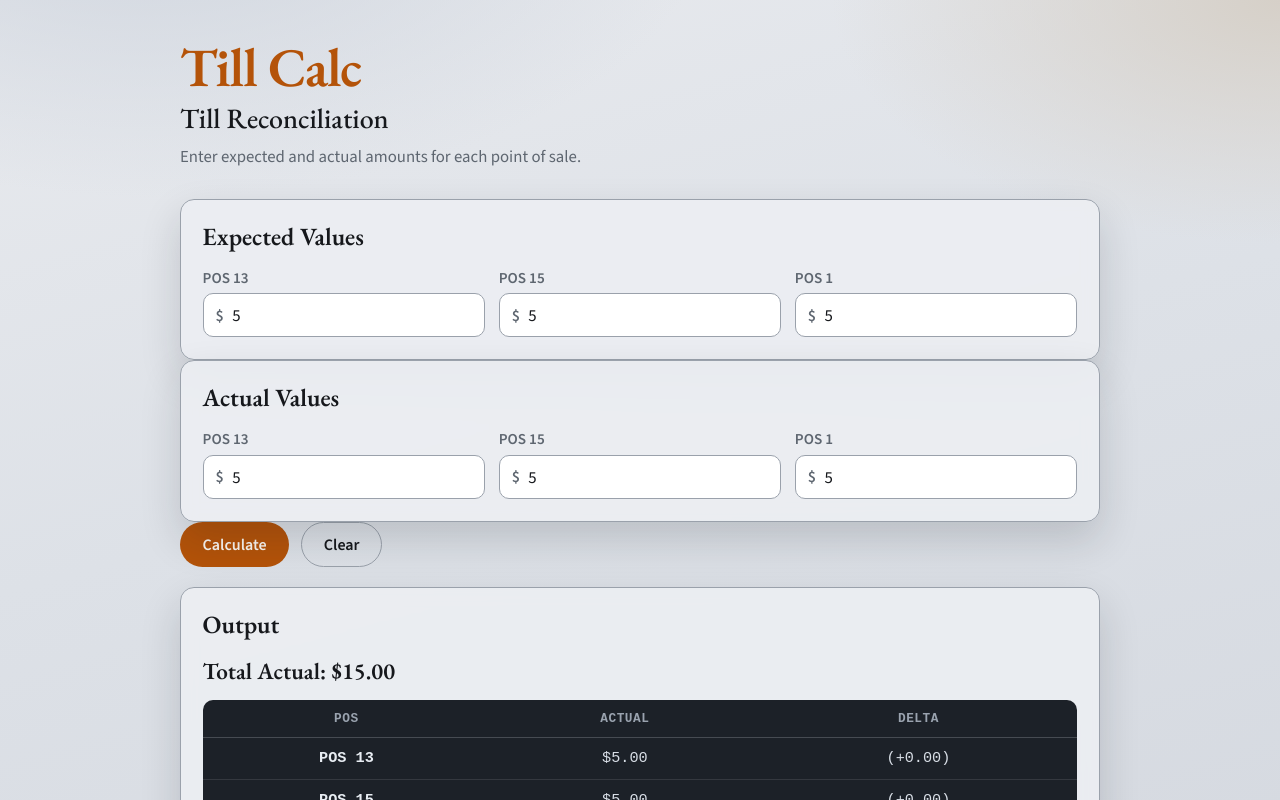
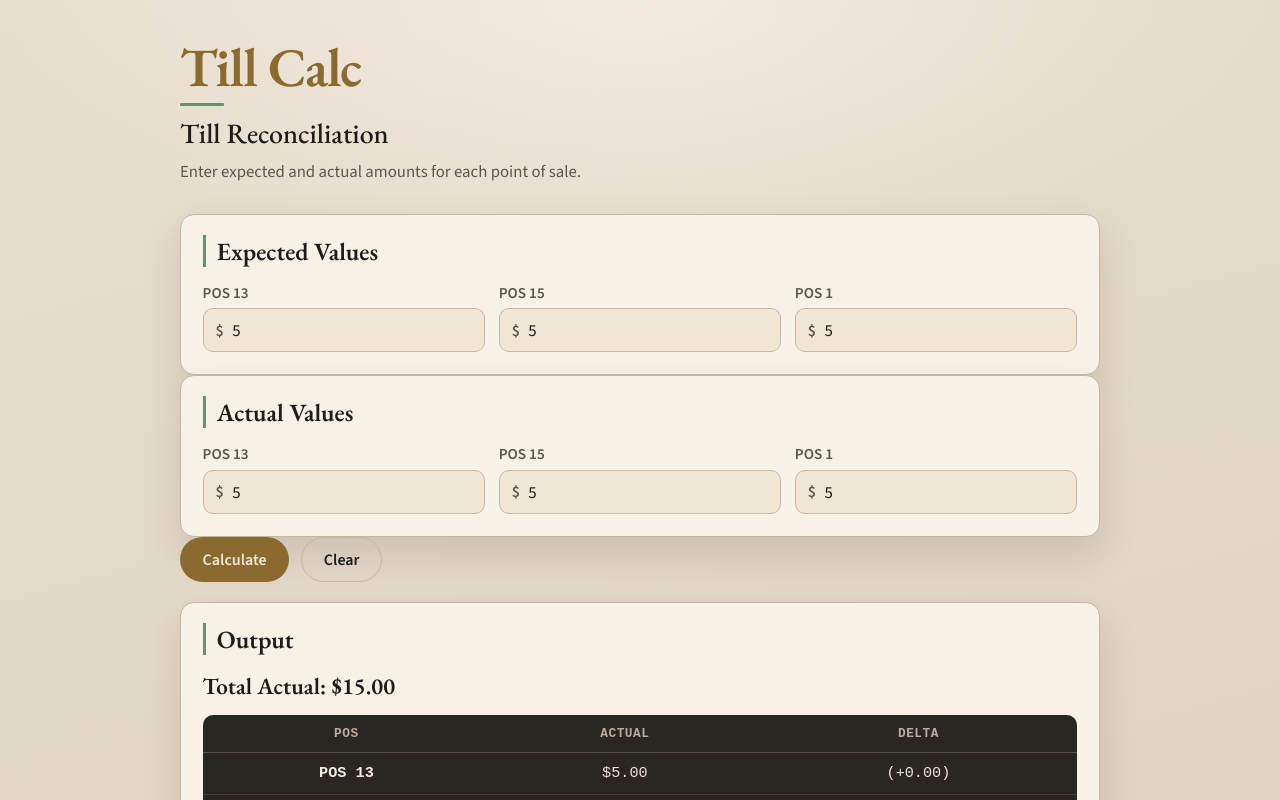
Before and after one commit to igard1326/till-calc, a plain HTML site: page index.html in a window 1280 px wide. Both pictures are taken after typing "5", "5", "5", "5", "5", "5" into the empty fields and a click on the button "Calculate". Shown: the top 800 px of the page. Drawn offline with nearby package versions, Linux system fonts and the light colour scheme.

Commit message:
Update styles.css

```diff
--- a/css/styles.css
+++ b/css/styles.css
@@ -1,13 +1,29 @@
+/* Palette — Roman forum / civic ledger
+    #1f1c18 - ink (carved stone)
+    #5c564c - muted (weathered bronze-gray)
+    #efe6d6 - paper (light marble)
+    #e8dfd0 - travertine (floor)
+    #f7f1e6 - panel (raised stone)
+    #c4b8a4 - line (stone edge)
+    #8a6a2f - accent (civic bronze)
+    #6f5424 - accent-hover
+    #9e2a2f - flag (Pompeian red)
+    #6e8d71 - laurel (detail only)
+*/
+
 :root {
-    --ink: #16181c;
-    --muted: #5e6670;
-    --paper: #e4e6ea;
-    --panel: rgba(236, 238, 242, 0.92);
-    --line: #9aa1ab;
-    --accent: #b45309;
-    --accent-hover: #92400e;
-    --flag: #c40e0e;
-    --shadow: 0 18px 40px rgba(18, 22, 28, 0.16);
+    --ink: #1f1c18;
+    --muted: #5c564c;
+    --paper: #efe6d6;
+    --travertine: #e8dfd0;
+    --travertine-deep: #ddd2c0;
+    --panel: #f7f1e6;
+    --line: #c4b8a4;
+    --accent: #8a6a2f;
+    --accent-hover: #6f5424;
+    --flag: #9e2a2f;
+    --laurel: #6e8d71;
+    --shadow: 0 18px 40px rgba(31, 28, 24, 0.12);
     --radius: 14px;
     --font-display: "EB Garamond", Georgia, serif;
     --font-body: "Source Sans 3", "Segoe UI", sans-serif;
@@ -29,9 +45,8 @@ body {
     font-family: var(--font-body);
     color: var(--ink);
     background:
-        radial-gradient(ellipse 80% 55% at 12% -10%, #cfd5de 0%, transparent 55%),
-        radial-gradient(ellipse 70% 50% at 100% 0%, #d6d0c8 0%, transparent 50%),
-        linear-gradient(165deg, #e8eaee 0%, #dde1e7 45%, #d4d8df 100%);
+        radial-gradient(ellipse 100% 60% at 50% 0%, rgba(247, 241, 230, 0.65), transparent 50%),
+        linear-gradient(165deg, var(--travertine) 0%, var(--travertine-deep) 100%);
 }
 
 .page {
@@ -45,13 +60,23 @@ body {
 }
 
 .brand {
-    margin: 0 0 0.35rem;
+    margin: 0 0 0.55rem;
     font-family: var(--font-display);
     font-size: clamp(2.4rem, 6vw, 3.4rem);
     font-weight: 600;
     letter-spacing: -0.02em;
     line-height: 1;
     color: var(--accent);
+}
+
+.brand::after {
+    content: "";
+    display: block;
+    width: 2.75rem;
+    height: 3px;
+    margin-top: 0.55rem;
+    background: var(--laurel);
+    border-radius: 1px;
 }
 
 .page-header h1 {
@@ -80,7 +105,6 @@ body {
     border-radius: var(--radius);
     box-shadow: var(--shadow);
     padding: 1.25rem 1.35rem 1.4rem;
-    backdrop-filter: blur(8px);
 }
 
 .panel h2 {
@@ -88,6 +112,8 @@ body {
     font-family: var(--font-display);
     font-size: 1.55rem;
     font-weight: 600;
+    padding-left: 0.7rem;
+    border-left: 3px solid var(--laurel);
 }
 
 .field-grid {
@@ -118,13 +144,13 @@ body {
     gap: 0.4rem;
     border: 1px solid var(--line);
     border-radius: 10px;
-    background: #fff;
+    background: var(--paper);
     padding: 0.55rem 0.75rem;
 }
 
 .field-control:focus-within {
     border-color: var(--accent);
-    box-shadow: 0 0 0 3px rgba(180, 83, 9, 0.18);
+    box-shadow: 0 0 0 3px rgba(138, 106, 47, 0.22);
 }
 
 .field-prefix {
@@ -171,7 +197,7 @@ body {
 
 .btn-primary {
     background: var(--accent);
-    color: #faf6f1;
+    color: var(--paper);
 }
 
 .btn-primary:hover {
@@ -185,7 +211,7 @@ body {
 }
 
 .btn-secondary:hover {
-    background: rgba(255, 255, 255, 0.45);
+    background: rgba(239, 230, 214, 0.45);
 }
 
 .placeholder {
@@ -205,8 +231,8 @@ body {
     border-collapse: collapse;
     border-radius: 10px;
     overflow: hidden;
-    background: #1c2128;
-    color: #d8dee6;
+    background: #2a2622;
+    color: #ebe4d6;
     font-family: ui-monospace, "Cascadia Code", "Segoe UI Mono", monospace;
     font-size: 0.95rem;
 }
@@ -215,21 +241,21 @@ body {
 .output-table td {
     padding: 0.7rem 1rem;
     text-align: center;
-    border-bottom: 1px solid rgba(216, 222, 230, 0.12);
+    border-bottom: 1px solid rgba(235, 228, 214, 0.12);
 }
 
 .output-table thead th {
-    color: #9aa3af;
+    color: #b8aea0;
     font-weight: 600;
     font-size: 0.8rem;
     letter-spacing: 0.04em;
     text-transform: uppercase;
-    border-bottom-color: rgba(216, 222, 230, 0.22);
+    border-bottom-color: rgba(235, 228, 214, 0.22);
 }
 
 .output-table tbody th {
     font-weight: 600;
-    color: #e8edf3;
+    color: #f3ece0;
 }
 
 .output-table tbody tr:last-child th,
```
